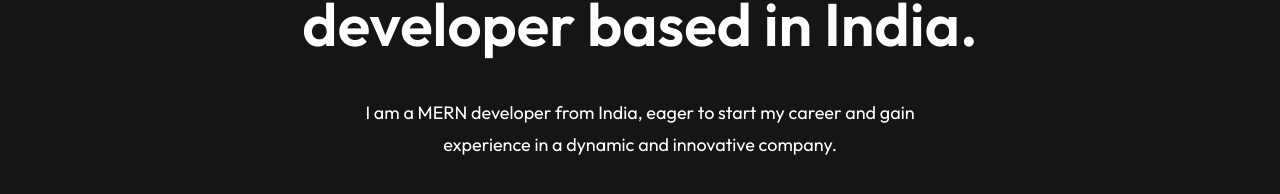
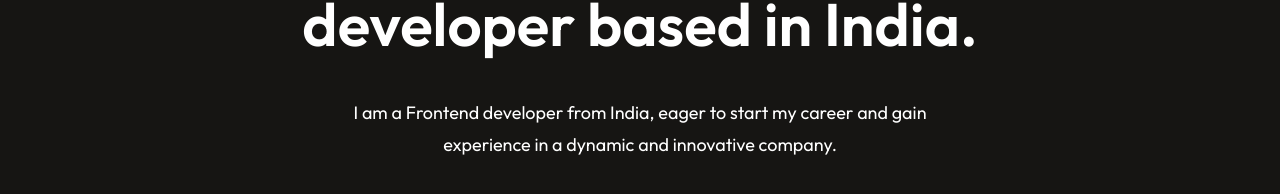
Before and after one commit to Yogeshwar198/Portfolio, a React (Vite) app: page / in a window 1280 px wide. Shown: the part 479-673 px from the top of the page. Built offline with nearby package versions, Linux system fonts and the light colour scheme.

Commit message:
first commit

```diff
--- a/src/components/Hero/Hero.jsx
+++ b/src/components/Hero/Hero.jsx
@@ -12,7 +12,7 @@
             </div>
             <h1><span>I'm Yogeshwar Singh,</span> Frontend developer based in India.</h1>
             <p>
-                I am a MERN developer from India, eager to start my career and gain experience in a dynamic and innovative company.</p>
+                I am a Frontend developer from India, eager to start my career and gain experience in a dynamic and innovative company.</p>
             <div className="hero-action">
                 <div className="hero-connect"><AnchorLink className='anchor-link' offset={50} href='#contact'>Connect With Me</AnchorLink></div>
              <a href={Resume}  className="hero-resume">My resume</a>
```
